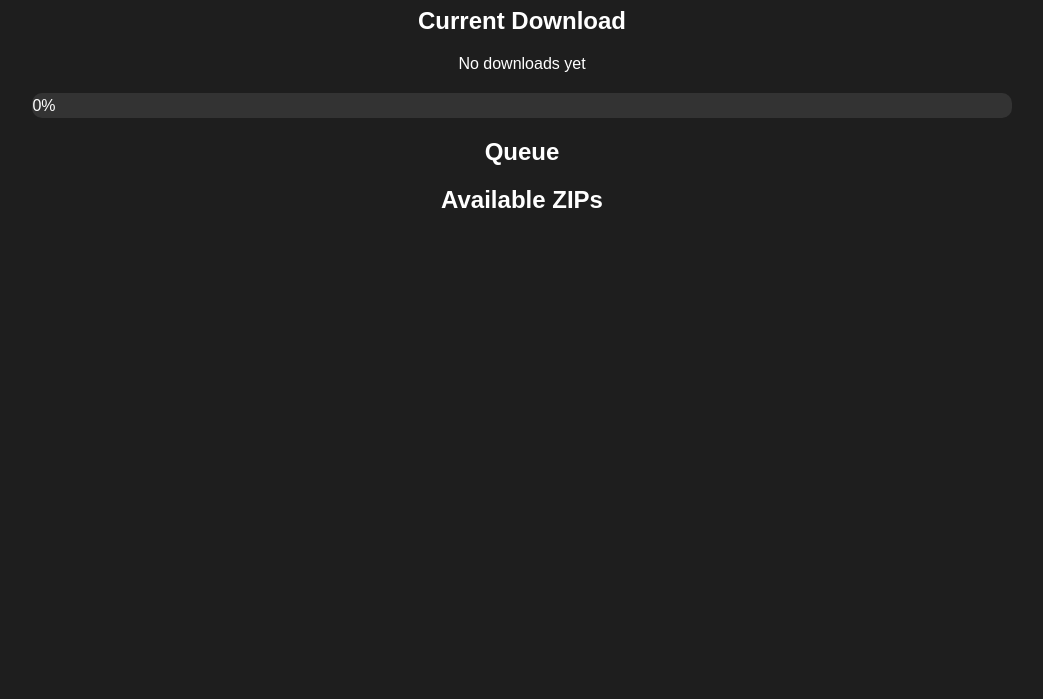
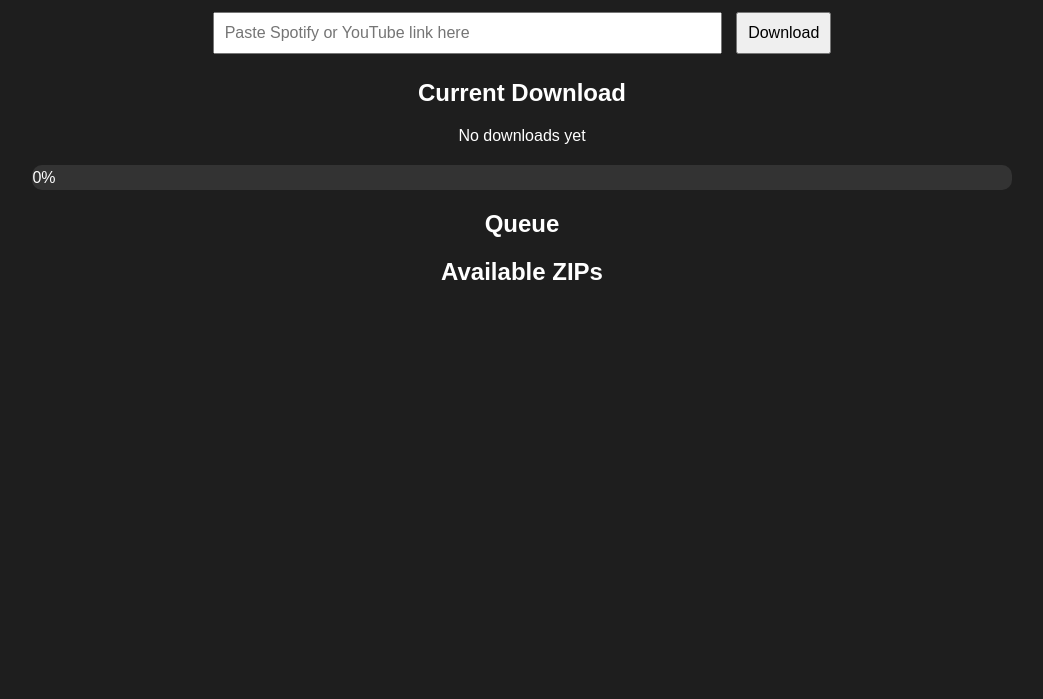
Before and after one commit to XGDegi/music-hub, a website: page public/index.html in a window 1280 px wide. Shown: the part 101-800 px from the top of the page, without its empty margins (118-1161 px from the left). Drawn offline with Linux system fonts and the light colour scheme; no server answers.

Commit message:
Update index.html

```diff
--- a/public/index.html
+++ b/public/index.html
@@ -10,29 +10,56 @@
   #progress-bar { width: 80%; background: #333; border-radius: 10px; margin: 20px auto; height: 25px; overflow: hidden; }
   #progress-fill { height: 100%; width: 0%; background: #ff4081; text-align: center; line-height: 25px; color: #fff; transition: width 0.5s; }
   .download-item { margin: 10px 0; }
+  input, button { padding: 10px; font-size: 16px; margin: 5px; }
 </style>
 </head>
 <body>
 
 <h1>Music Hub Dashboard</h1>
 
+<!-- URL Form -->
+<div id="download-form">
+  <input type="text" id="url-input" placeholder="Paste Spotify or YouTube link here" size="50">
+  <button onclick="submitURL()">Download</button>
+</div>
+
+<!-- Current Download -->
 <div id="current-download">
   <h2>Current Download</h2>
   <div id="progress-text">No downloads yet</div>
   <div id="progress-bar"><div id="progress-fill">0%</div></div>
 </div>
 
+<!-- Queue -->
 <div id="queue">
   <h2>Queue</h2>
   <ul id="queue-list"></ul>
 </div>
 
+<!-- ZIP List -->
 <div id="zips">
   <h2>Available ZIPs</h2>
   <ul id="zip-list"></ul>
 </div>
 
 <script>
+// Submit URL to server
+async function submitURL() {
+  const url = document.getElementById('url-input').value.trim();
+  if (!url) return alert('Please enter a URL.');
+
+  const res = await fetch('/download', {
+    method: 'POST',
+    headers: { 'Content-Type': 'application/json' },
+    body: JSON.stringify({ url })
+  });
+
+  const data = await res.json();
+  document.getElementById('url-input').value = '';
+  alert(`Download queued with ID: ${data.id}`);
+}
+
+// Update dashboard
 async function updateStatus() {
   try {
     const res = await fetch('/status');
@@ -41,8 +68,6 @@ async function updateStatus() {
     // Update current download progress
     if(data.current) {
       document.getElementById('progress-text').innerText = `Downloading: ${data.current.progress}`;
-
-      // Calculate percentage for progress bar
       const [done, total] = data.current.progress.split(' / ').map(Number);
       const percent = total ? Math.floor((done / total) * 100) : 0;
       document.getElementById('progress-fill').style.width = percent + '%';
```
